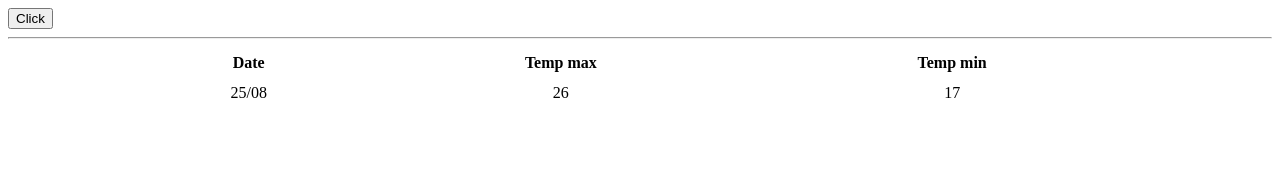
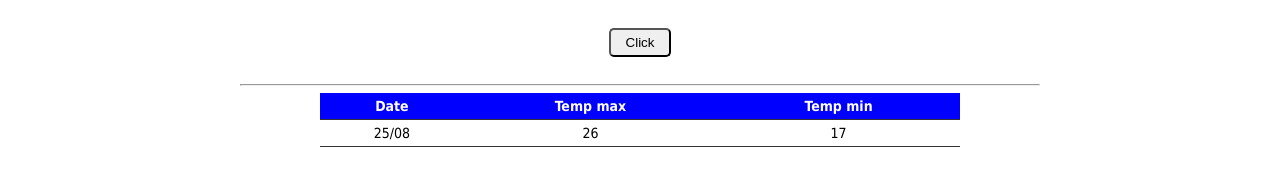
Before and after one commit to FoxyGirl/gismeteo_parser, a plain HTML site: page weather.html in a window 1280 px wide. Drawn offline with nearby package versions, Linux system fonts and the light colour scheme.

Commit message:
Correct CSS and HTML

```diff
--- a/css/styles.css
+++ b/css/styles.css
@@ -1,10 +1,46 @@
-table {
-  width: 80%;
+html {
+  font-family: Tahoma, Arial, sans-serif;
+  font-size: 14px;
+}
+.wrap {
+  max-width: 800px;
   margin: 0 auto;
 }
 
-table th,
-table td {
+.control {
+  padding-top: 20px;
+  padding-bottom: 20px;
+  text-align: center;
+}
+
+.control input {
+  padding: 5px 15px;
+  border-radius: 5px;
+}
+
+.new-table table {
+  width: 80%;
+  margin: 0 auto;
+  border-collapse: collapse;
+  border-spacing: 0;
+}
+
+.new-table table tr {
+  border-bottom: 1px solid #333;
+  background: #fff;
+}
+
+.new-table thead tr {
+  background: blue;
+  color: #fff;
+}
+
+.new-table tbody tr:nth-child(even) {
+  background: lightcyan;
+}
+
+.new-table table th,
+.new-table table td {
   padding: 5px;
   text-align: center;
 }
--- a/weather.html
+++ b/weather.html
@@ -1,5 +1,6 @@
 <!DOCTYPE html>
 <html lang="en">
+
 <head>
   <meta charset="UTF-8">
   <title>Weather in Minsk</title>
@@ -7,23 +8,21 @@
   <link rel="stylesheet" href="css/styles.css">
   <script src="https://ajax.googleapis.com/ajax/libs/jquery/3.1.0/jquery.min.js"></script>
 </head>
+
 <body>
- <div>
-  <input type="button" value="Click" id="weatherShow"/>
+  <div class="wrap">
+    <div class="control">
+      <input type="button" value="Click" id="weatherShow" />
       <!--
    <button class="btn" id="weatherShow">Show weather</button>
    -->
     </div>
-    <!--
-    <iframe src="https://www.gismeteo.by/weather-minsk-4248/month/" width="900" height="900" align="left">
-    Ваш браузер не поддерживает плавающие фреймы!
-     </iframe>
 
-     -->
     <div class="new-table" id="resultTable">
 
     </div>
     <hr>
+    <div class="new-table">
       <table>
         <thead>
           <tr>
@@ -40,8 +39,11 @@
           </tr>
         </tbody>
       </table>
+    </div>
+  </div>
 
   <script src="js/my_scripts.js"></script>
 
 </body>
+
 </html>
```
Lines whose indentation alone changed are shown as unchanged.
